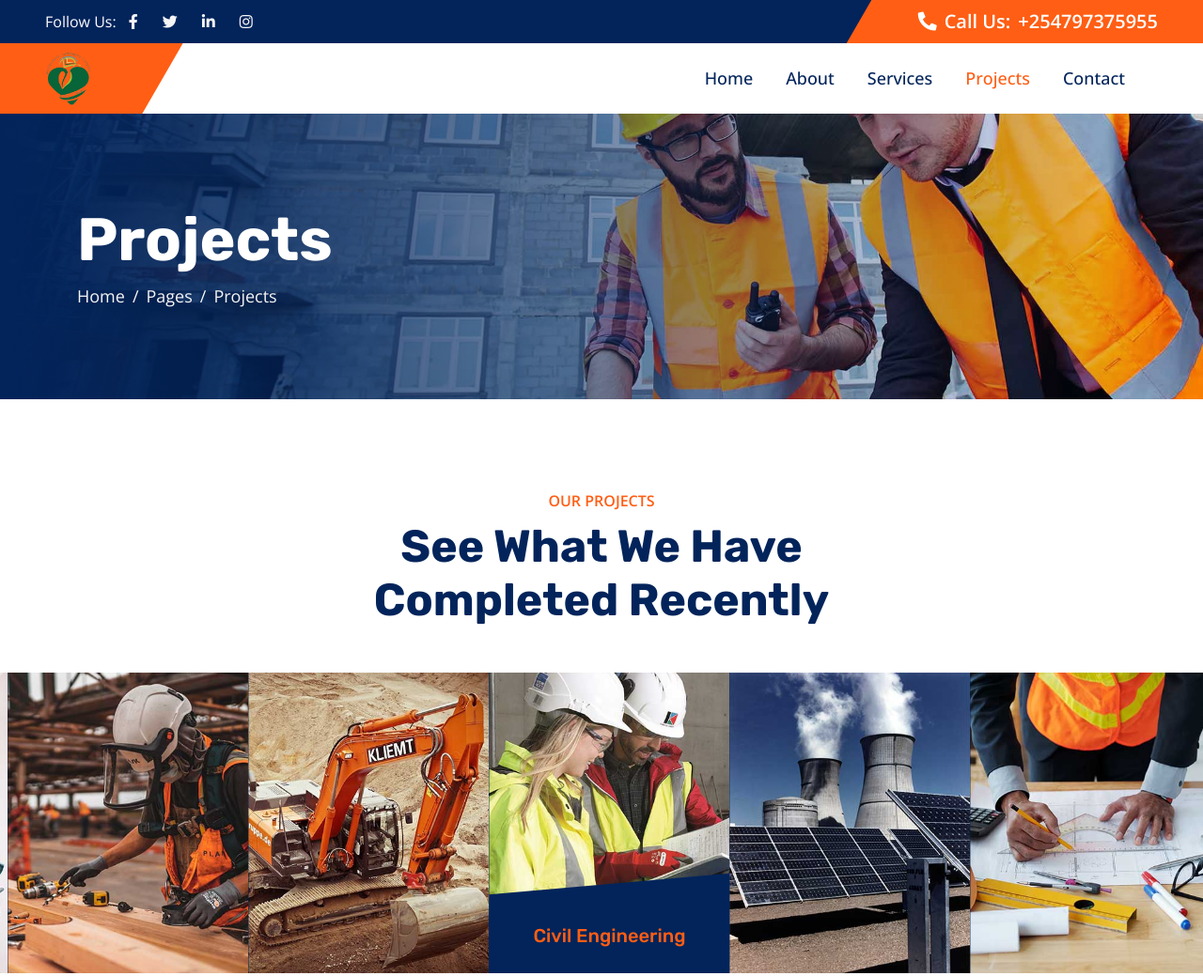
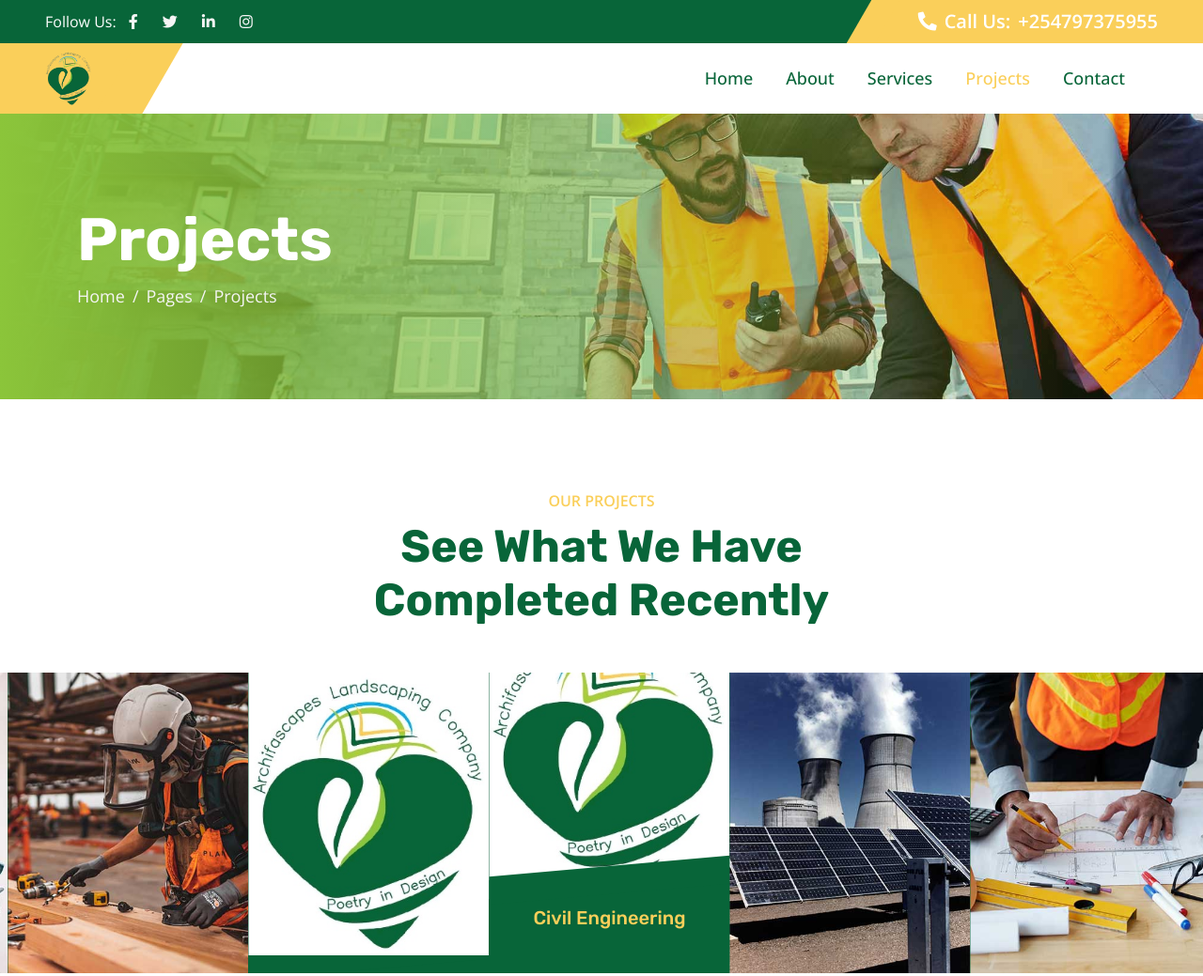
Before and after one commit to uhuru-rawlings/archifascapes, a plain HTML site: page project.html in a window 1280 px wide. Shown: the top 1039 px of the page at 94% size. Drawn offline with nearby package versions, Linux system fonts and the light colour scheme.

Commit message:
added theme colors

```diff
--- a/css/style.css
+++ b/css/style.css
@@ -1,9 +1,11 @@
 /********** Template CSS **********/
 :root {
-    --primary: #FF5E14;
+    /* --primary: #FF5E14; */
+    --primary: #FACF5A;
     --secondary: #5F656F;
     --light: #F5F5F5;
-    --dark: #02245B;
+    /* --dark: #02245B; */
+    --dark: #086539;
 }
 
 .back-to-top {
@@ -229,7 +231,7 @@ h6,
 }
 
 .page-header {
-    background: linear-gradient(to right, rgba(2, 36, 91, 1) 0%, rgba(2, 36, 91, 0) 100%), url(../img/carousel-2.jpg) center center no-repeat;
+    background: linear-gradient(to right, rgba(139, 197, 58,1) 0%, rgba(139, 197, 58,0) 100%), url(../img/carousel-2.jpg) center center no-repeat;
     background-size: cover;
 }
 
--- a/project.html
+++ b/project.html
@@ -110,13 +110,13 @@
         </div>
         <div class="owl-carousel project-carousel bg-dark wow fadeIn" data-wow-delay="0.1s">
             <a class="project-item" href="">
-                <img class="img-fluid" src="img/project-1.jpg" alt="">
+                <img class="img-fluid" src="assets/images/logo/image.png" alt="">
                 <div class="project-title">
                     <h5 class="text-primary mb-0">Auto Engineering</h5>
                 </div>
             </a>
             <a class="project-item" href="">
-                <img class="img-fluid" src="img/project-2.jpg" alt="">
+                <img class="img-fluid" src="assets/images/logo/image.png" alt="">
                 <div class="project-title">
                     <h5 class="text-primary mb-0">Civil Engineering</h5>
                 </div>
```
Also changed, not shown: css/bootstrap.min.css.
